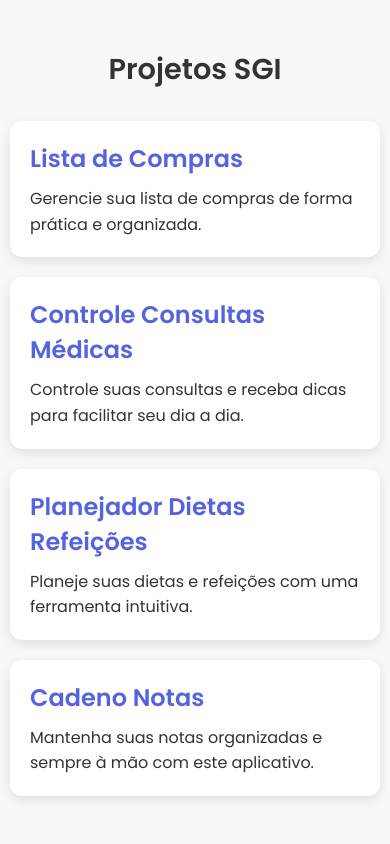
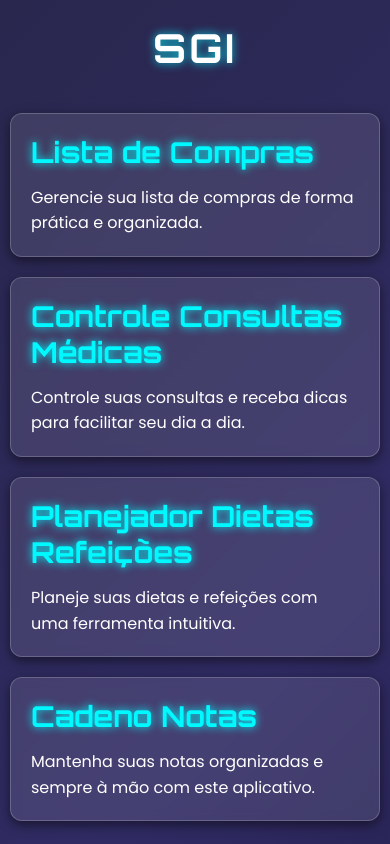
Before and after one commit to RAVELLSL/SGI-home, a plain HTML site: page index.html in a window 390 px wide. Drawn offline with Linux system fonts and the light colour scheme.

Commit message:
Update index.html

```diff
--- a/index.html
+++ b/index.html
@@ -3,68 +3,95 @@
 <head>
   <meta charset="UTF-8">
   <meta name="viewport" content="width=device-width, initial-scale=1.0">
-  <title>Projetos SGI</title>
-  <!-- Importação da fonte Google Fonts -->
+  <title>SGI</title>
+  <!-- Importação das fontes Google Fonts: Orbitron para títulos e Poppins para o corpo -->
   <link rel="preconnect" href="https://fonts.googleapis.com">
   <link rel="preconnect" href="https://fonts.gstatic.com" crossorigin>
-  <link href="https://fonts.googleapis.com/css2?family=Poppins:wght@300;400;600&display=swap" rel="stylesheet">
+  <link href="https://fonts.googleapis.com/css2?family=Orbitron:wght@400;700&family=Poppins:wght@300;400;600&display=swap" rel="stylesheet">
   <style>
-    /* Reset e configurações básicas */
+    /* Reset básico */
     * {
-      box-sizing: border-box;
       margin: 0;
       padding: 0;
+      box-sizing: border-box;
+    }
+    /* Animação de fundo gradiente dinâmico */
+    @keyframes gradientBG {
+      0% { background-position: 0% 50%; }
+      50% { background-position: 100% 50%; }
+      100% { background-position: 0% 50%; }
     }
     body {
       font-family: 'Poppins', sans-serif;
-      background-color: #f8f8f8; /* Fundo claro */
-      margin: 0;
-      padding: 20px;
-      color: #333;
+      background: linear-gradient(-45deg, #0f0c29, #302b63, #24243e, #4e4376);
+      background-size: 400% 400%;
+      animation: gradientBG 15s ease infinite;
+      color: #fff;
       min-height: 100vh;
       display: flex;
       flex-direction: column;
       align-items: center;
       justify-content: center;
+      padding: 20px;
     }
     h1 {
-      text-align: center;
-      color: #333;
-      font-size: 2em;
-      margin-bottom: 30px;
+      font-family: 'Orbitron', sans-serif;
+      font-size: 3em;
+      margin-bottom: 40px;
+      text-transform: uppercase;
+      letter-spacing: 3px;
+      text-shadow: 0 0 10px rgba(0, 249, 255, 0.8);
     }
-    /* Container dos cards */
     .container {
       width: 100%;
-      max-width: 800px;
+      max-width: 1000px;
       display: flex;
       flex-wrap: wrap;
       gap: 20px;
       justify-content: center;
     }
-    /* Estilo dos cards */
     .card {
-      background: #fff;
+      position: relative;
+      overflow: hidden;
+      background: rgba(255, 255, 255, 0.1);
+      border: 1px solid rgba(255, 255, 255, 0.2);
       border-radius: 12px;
-      box-shadow: 0 4px 12px rgba(0,0,0,0.1);
+      box-shadow: 0 4px 12px rgba(0, 0, 0, 0.5);
       padding: 20px;
       text-decoration: none;
-      color: #333;
+      color: #fff;
       transition: transform 0.3s ease, box-shadow 0.3s ease;
       width: calc(50% - 20px);
+      backdrop-filter: blur(5px);
     }
     .card:hover {
       transform: translateY(-8px);
-      box-shadow: 0 6px 16px rgba(0,0,0,0.2);
+      box-shadow: 0 6px 20px rgba(0, 249, 255, 0.7);
     }
     .card h2 {
-      font-size: 1.5em;
-      margin-bottom: 10px;
-      color: #5563DE;
+      font-family: 'Orbitron', sans-serif;
+      font-size: 1.8em;
+      margin-bottom: 15px;
+      color: #00f9ff;
+      text-shadow: 0 0 8px #00f9ff;
     }
     .card p {
       font-size: 1em;
       line-height: 1.6;
+    }
+    /* Efeito de ripple interativo ao clicar */
+    .card .ripple {
+      position: absolute;
+      border-radius: 50%;
+      transform: scale(0);
+      animation: ripple 0.6s linear;
+      background: rgba(255, 255, 255, 0.4);
+    }
+    @keyframes ripple {
+      to {
+        transform: scale(4);
+        opacity: 0;
+      }
     }
     /* Responsividade para smartphones */
     @media (max-width: 768px) {
@@ -72,7 +99,7 @@
         width: 100%;
       }
       h1 {
-        font-size: 1.8em;
+        font-size: 2.5em;
       }
       body {
         padding: 10px;
@@ -81,7 +108,7 @@
   </style>
 </head>
 <body>
-  <h1>Projetos SGI</h1>
+  <h1>SGI</h1>
   <div class="container">
     <a href="https://ravellsl.github.io/SGI-lista-de-compras/" class="card" target="_blank">
       <h2>Lista de Compras</h2>
@@ -100,5 +127,23 @@
       <p>Mantenha suas notas organizadas e sempre à mão com este aplicativo.</p>
     </a>
   </div>
+  <script>
+    // Adiciona efeito ripple interativo ao clicar nos cards
+    document.querySelectorAll('.card').forEach(card => {
+      card.addEventListener('click', function(e) {
+        const ripple = document.createElement('span');
+        ripple.classList.add('ripple');
+        this.appendChild(ripple);
+        const maxDim = Math.max(this.offsetWidth, this.offsetHeight);
+        ripple.style.width = ripple.style.height = maxDim + 'px';
+        const rect = this.getBoundingClientRect();
+        ripple.style.left = e.clientX - rect.left - maxDim / 2 + 'px';
+        ripple.style.top = e.clientY - rect.top - maxDim / 2 + 'px';
+        ripple.addEventListener('animationend', () => {
+          ripple.remove();
+        });
+      });
+    });
+  </script>
 </body>
 </html>
```
